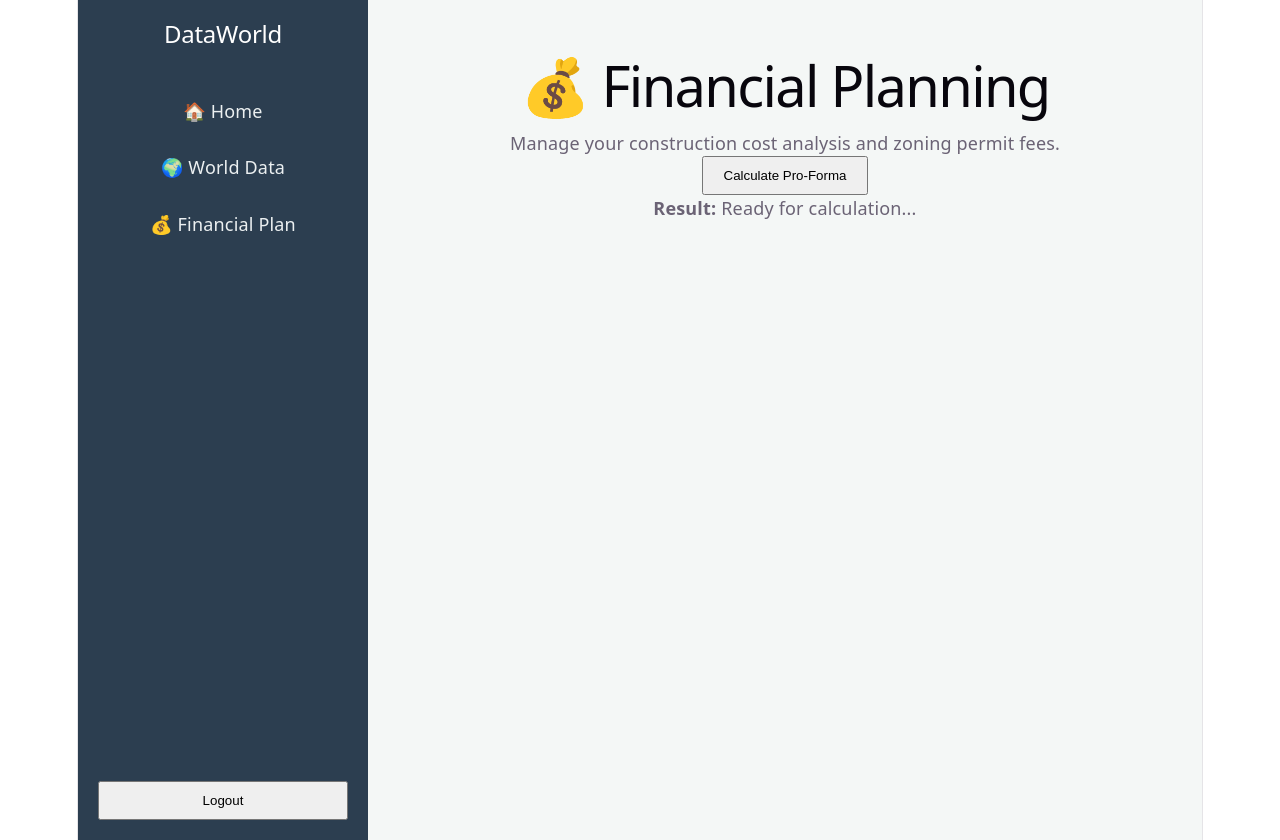
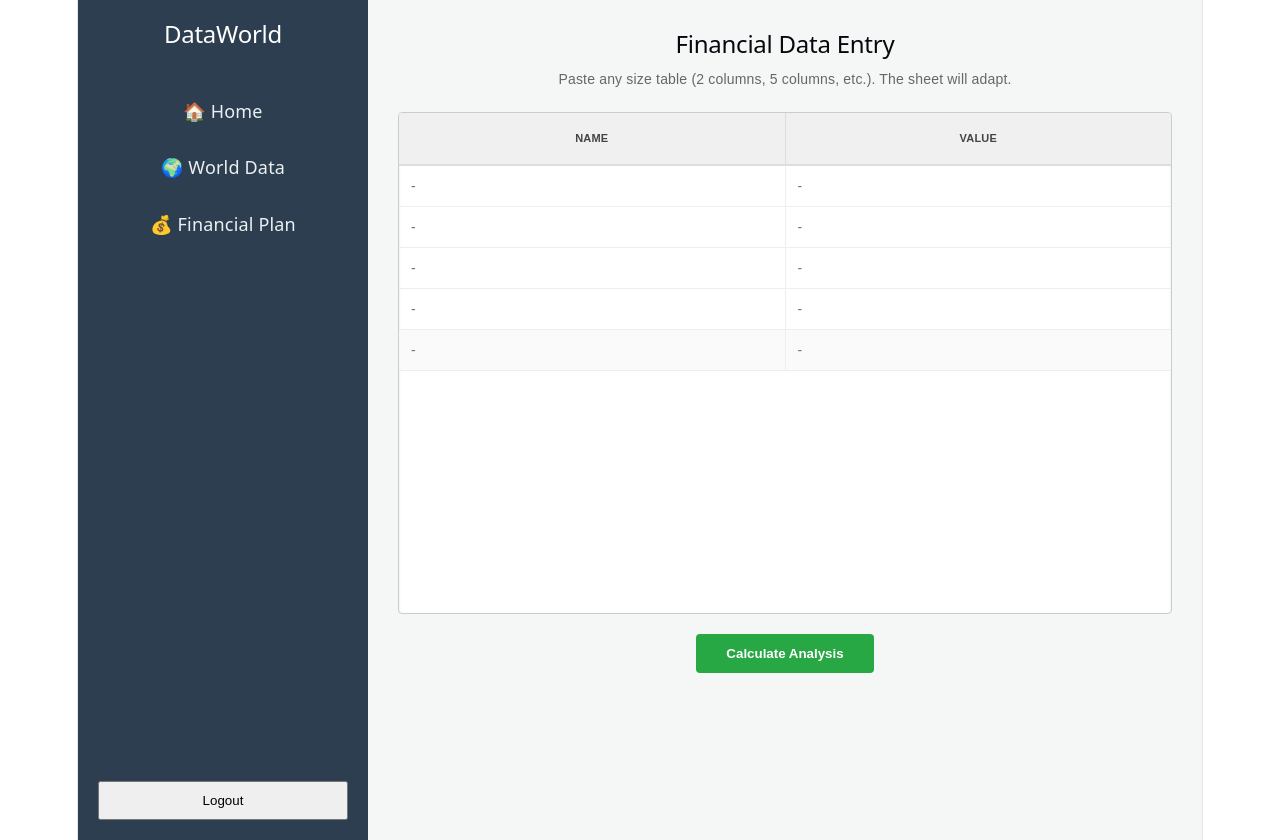
Before and after one commit to lucasgagne/fullstack_dataworld, a React app in the folder frontend/: page /finance in a window 1280 px wide. Built offline with nearby package versions, Linux system fonts and the light colour scheme; no server answers; sample sign-in values are in the browser's storage; the HTML template or start-up script is replaced by a standard one.

Commit message:
added excel functionality to finance page

```diff
--- a/frontend/src/pages/FinancialPlan.jsx
+++ b/frontend/src/pages/FinancialPlan.jsx
@@ -1,28 +1,146 @@
-import { useState } from 'react';
+import React, { useState, useRef } from 'react';
 
-const FinancialPlan = ({ apiBase }) => {
-  const [msg, setMsg] = useState("Ready for calculation...");
+const FinancialPlan = () => {
+  // 1. Initial State: Start with a standard 2-column view
+  const [grid, setGrid] = useState([
+    ['', ''], ['', ''], ['', ''], ['', ''], ['', '']
+  ]);
 
-  const handleFetch = async () => {
-    try {
-      const res = await fetch(`${apiBase}/finance`);
-      const data = await res.json();
-      setMsg(data.message);
-    } catch (err) {
-      setMsg("Connection error.");
+  const scrollRef = useRef(null);
+
+  // 2. THE UNIVERSAL PASTE HANDLER
+  const handlePaste = (e) => {
+    e.preventDefault();
+    const pasteData = e.clipboardData.getData('text');
+
+    // Parse the table from the clipboard
+    const newGrid = pasteData
+      .split(/\r?\n/)
+      .filter(row => row.trim() !== '')
+      .map(row => row.split('\t'));
+
+    if (newGrid.length > 0) {
+      // Add one empty "ghost row" at the bottom that matches the pasted width
+      newGrid.push(new Array(newGrid[0].length).fill(''));
+      setGrid(newGrid);
     }
   };
 
+  // 3. UPDATING A SPECIFIC CELL
+  const handleCellChange = (rowIndex, colIndex, value) => {
+    const updatedGrid = grid.map((row, rIdx) => {
+      if (rIdx !== rowIndex) return row;
+      return row.map((cell, cIdx) => (cIdx === colIndex ? value : cell));
+    });
+
+    // INFINITE ROW: If typing in the last row, add a new one with the same # of columns
+    if (rowIndex === grid.length - 1 && value !== '') {
+      updatedGrid.push(new Array(grid[0].length).fill(''));
+    }
+
+    setGrid(updatedGrid);
+  };
+
   return (
-    <div style={{ padding: '40px' }}>
-      <h1>💰 Financial Planning</h1>
-      <p>Manage your construction cost analysis and zoning permit fees.</p>
-      <button onClick={handleFetch} style={{ padding: '10px 20px', cursor: 'pointer' }}>
-        Calculate Pro-Forma
-      </button>
-      <p><strong>Result:</strong> {msg}</p>
+    <div style={{ padding: '30px', fontFamily: 'sans-serif' }}>
+      <h2>Financial Data Entry</h2>
+      <p style={{ fontSize: '14px', color: '#666', marginBottom: '20px' }}>
+        Paste any size table (2 columns, 5 columns, etc.). The sheet will adapt.
+      </p>
+
+      <div onPaste={handlePaste} ref={scrollRef} style={viewportStyle}>
+
+        {/* DYNAMIC STICKY HEADER */}
+        {/* We map over the FIRST row of the grid to determine how many headers to show */}
+        <div style={headerRowStyle}>
+          {grid[0].map((_, colIdx) => (
+            <div key={colIdx} style={{ ...headerCellStyle, borderLeft: colIdx === 0 ? 'none' : '1px solid #ddd' }}>
+              {colIdx === 0 ? 'NAME' : colIdx === 1 ? 'VALUE' : `COL ${colIdx + 1}`}
+            </div>
+          ))}
+        </div>
+
+        {/* DATA ROWS */}
+        {grid.map((row, rIdx) => (
+          <div key={rIdx} style={{ display: 'flex' }}>
+            {row.map((cell, cIdx) => (
+              <input
+                key={`${rIdx}-${cIdx}`}
+                value={cell}
+                onChange={(e) => handleCellChange(rIdx, cIdx, e.target.value)}
+                placeholder="-"
+                style={{
+                  ...cellStyle,
+                  borderLeft: cIdx === 0 ? 'none' : '1px solid #eee',
+                  backgroundColor: rIdx === grid.length - 1 ? '#fafafa' : 'transparent'
+                }}
+              />
+            ))}
+          </div>
+        ))}
+      </div>
+
+      <div style={{ marginTop: '20px' }}>
+        <button
+          onClick={() => console.log("Current Grid Data:", grid)}
+          style={calculateBtnStyle}
+        >
+          Calculate Analysis
+        </button>
+      </div>
     </div>
   );
 };
 
+// --- STYLES ---
+
+const viewportStyle = {
+  height: '500px',
+  overflow: 'auto',
+  border: '1px solid #ccc',
+  borderRadius: '4px',
+  boxShadow: 'inset 0 1px 3px rgba(0,0,0,0.1)',
+  backgroundColor: '#fff'
+};
+
+const headerRowStyle = {
+  display: 'flex',
+  position: 'sticky',
+  top: 0,
+  backgroundColor: '#f0f0f0',
+  borderBottom: '2px solid #ddd',
+  zIndex: 10,
+  minWidth: 'fit-content' // Ensures header doesn't shrink if table is wide
+};
+
+const headerCellStyle = {
+  flex: 1,
+  minWidth: '150px', // Ensures cells don't get too squished
+  padding: '12px',
+  fontSize: '11px',
+  textTransform: 'uppercase',
+  fontWeight: 'bold',
+  color: '#444'
+};
+
+const cellStyle = {
+  flex: 1,
+  minWidth: '150px',
+  padding: '12px',
+  border: 'none',
+  borderBottom: '1px solid #eee',
+  outline: 'none',
+  fontSize: '14px'
+};
+
+const calculateBtnStyle = {
+  padding: '12px 30px',
+  backgroundColor: '#28a745',
+  color: 'white',
+  border: 'none',
+  borderRadius: '4px',
+  cursor: 'pointer',
+  fontWeight: 'bold'
+};
+
 export default FinancialPlan;
```
